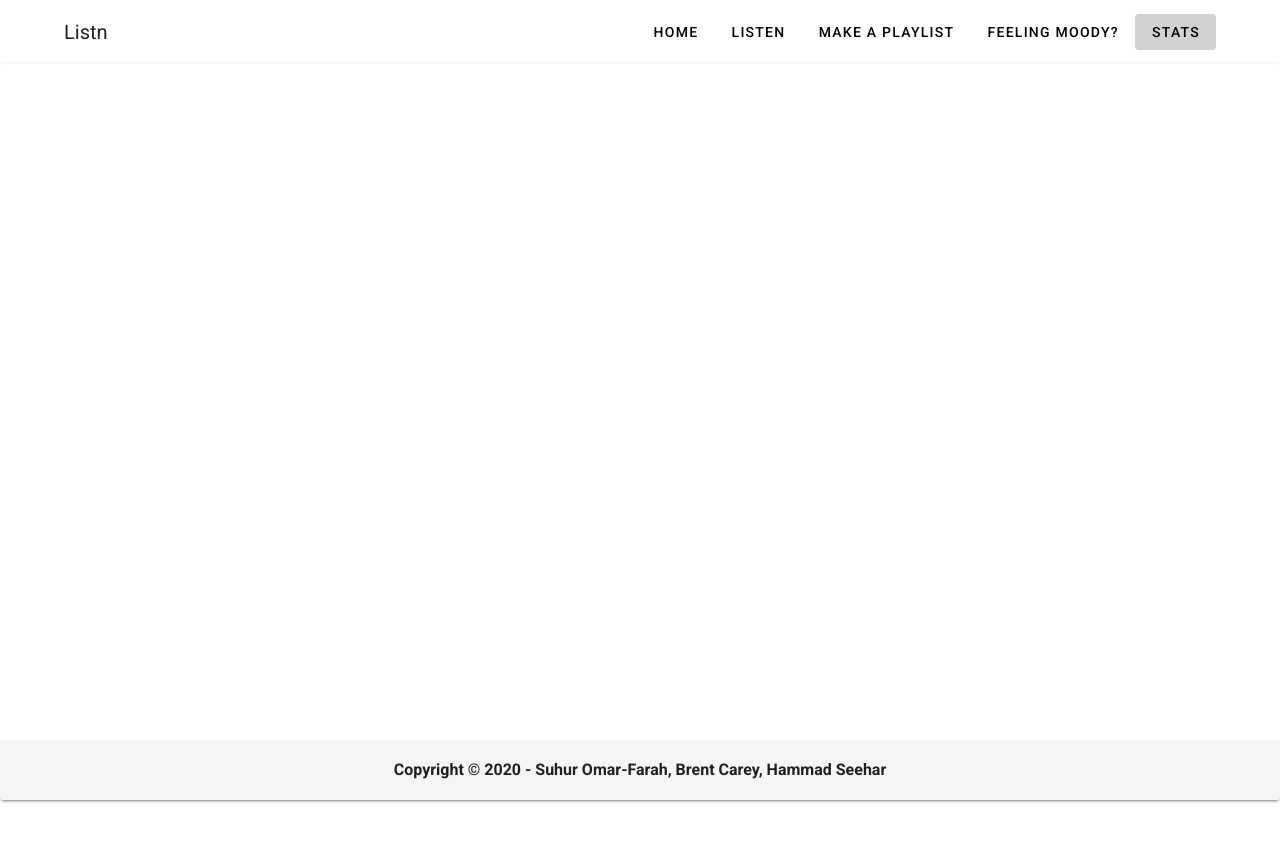
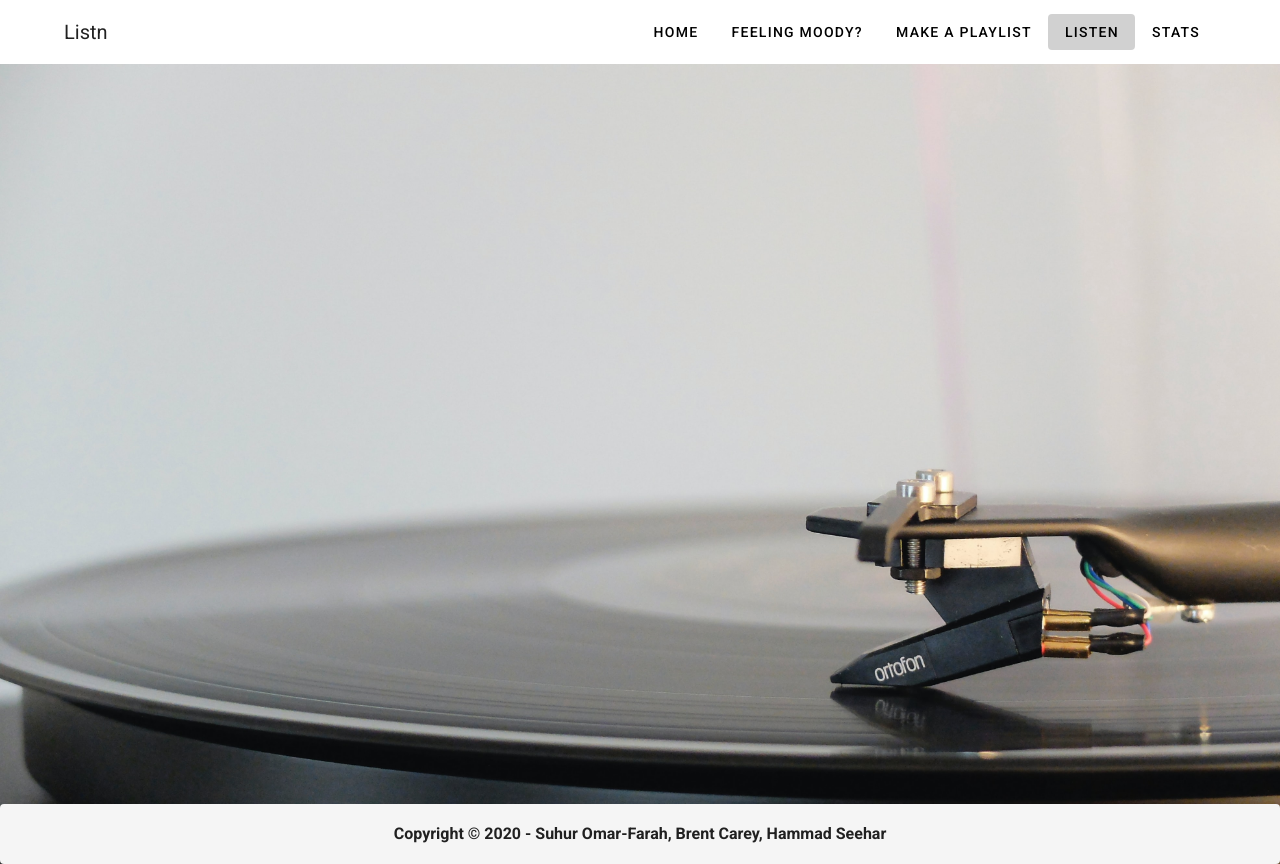
Before and after one commit to suhuromarfarah/Listn, a Vue app: page /Playlist in a window 1280 px wide. Before the commit the page ends 800 px from the top, so only its background shows below. Built offline with nearby package versions, Linux system fonts and the light colour scheme; what vue-youtube-embed would draw is missing.

Commit message:
Stylinggggg

```diff
--- a/src/components/Navbar.vue
+++ b/src/components/Navbar.vue
@@ -10,17 +10,18 @@
         Home
       </v-btn>
 
-      <v-btn text color="black" :to="{name: 'questions'}">
+  <v-btn text color="black" :to="{name: 'Mood'}">
+        Feeling Moody?
+      </v-btn>
+
+ <v-btn text color="black" :to="{name: 'MakePlaylist'}">
+        Make a playlist
+      </v-btn>
+
+      <v-btn text color="black" :to="{name: 'playlist'}">
         Listen
       </v-btn>
 
-      <v-btn text color="black" :to="{name: 'MakePlaylist'}">
-        Make a playlist
-      </v-btn>
-
-       <v-btn text color="black" :to="{name: 'Mood'}">
-        Feeling Moody?
-      </v-btn>
 
 
        <v-btn text color="black" :to="{name: 'musicStat'}">
--- a/src/components/musicStat.vue
+++ b/src/components/musicStat.vue
@@ -5,13 +5,7 @@
 <h3> Listn Stats</h3>
 </div> -->
 
-<div class="img">
-    <img src="../docs/stats.png">
-  </div>
 
-<div class="imagetwo">
-    <img src="../docs/mood.png">
-  </div>
 <div class="pie" >
      <pieChart/>
     </div>
@@ -128,8 +122,8 @@ export default {
 
 <style >
    #landing-page {
-     /* background-color: silver; */
-    background-image: url('../docs/cool.png');
+  background-color: grey;
+    /* background-image: url('../docs/cool.png'); */
     height: 100vh;
     background-position: center;
     background-repeat: no-repeat;
@@ -145,7 +139,7 @@ export default {
   font-family: Arial, Helvetica, sans-serif !important;
    font: size 343oem !important;
   position: relative;
-top: -520px;
+top: -250px;
 left:1200px  !important;
 
 width: 500px;
@@ -166,7 +160,7 @@ position: absolute;
     left:-320px  !important;
     position: relative;
     color:red !important;
-top: -100px !important;
+top: 100px !important;
 
 }
 
@@ -174,15 +168,5 @@ top: -100px !important;
 /* font-family: ui-rounded;  */
 color: white !important;
 }
-.img{
-  left: 1300px;
- top: 10px;
 
-position: relative;
-}
-.imagetwo{
-  left: 520px;
- top: -130px;
-position: relative;
-}
 </style>
--- a/src/router/index.js
+++ b/src/router/index.js
@@ -2,7 +2,8 @@ import Vue from "vue";
 import VueRouter from "vue-router";
 import Dashboard from "../views/Dashboard.vue";
 import Mood from "../views/Mood.vue";
-import Questions from "../views/Questions.vue";
+import Playlist from "../views/Playlist.vue";
+import musicStat from "../components/musicStat.vue";
 
 
 // import Navbar from "src/components/Navbar.vue";
@@ -27,9 +28,9 @@ const routes = [
     component: Dashboard
   },
   {
-    path: "/Questions",
-    name: "questions",
-    component: Questions
+    path: "/Playlist",
+    name: "playlist",
+    component: Playlist
   },
   {
     path: "/MakePlaylist",
@@ -46,9 +47,8 @@ const routes = [
   },
   {
     path: "/musicStat",
-    name: "musicstat",
-    component: () =>
-      import(/* webpackChunkName: "MakePlaylist" */ "../components/musicStat.vue")
+    name: "musicStat",
+    component: musicStat
   }
 
 ];
--- a/src/views/MakePlaylist.vue
+++ b/src/views/MakePlaylist.vue
@@ -244,13 +244,14 @@ import YouTube from "simple-youtube-api";
 }
 
 .card{
-  height: 700px;
+  height: 1100px;
   justify-items: center;
+
 }
 
 .size{
   width: 700px;
-  padding-top: 70px;
+  padding-top: 100px;
 }
 
 .color{
--- a/src/views/Mood.vue
+++ b/src/views/Mood.vue
@@ -22,7 +22,7 @@
     </ul>
     <div>
       <h2> You're feeling
-        <span style='font-weight:900;color:#43D8C9'>
+        <span style='font-weight:900;color:red'>
           <span v-if="this.curMood.value == 'workout' | this.curMood.value == 'working' | this.curMood.value == 'whatever'">like </span>{{  this.curMood.value  }}
         </span>
       </h2>
@@ -30,7 +30,7 @@
       </div>
       </div>
 
-      <h3> Listn suggests  <span style='font-weight:900;color:#43D8C9'> {{  this.videoName  }}. </span>   </h3>
+      <h3> Listn suggests  <span style='font-weight:900;color:red'> {{  this.videoName  }}. </span>   </h3>
 
 
       <youtube :video-id="videoId" :player-vars=" {  autoplay: 1  } " @ready="ready" @playing="playing"></youtube>
@@ -226,12 +226,14 @@ a {
   border: solid 1px black;
   text-align:center;
   background-color: gray;
+  /* background-image: "src/docs/guitar.jpg"; */
+  height:1000px;
 
 
 }
 .selection{
   border: solid 1px black;
-  width: 50%;
+  width: 450px;
   text-align: center;
   margin:auto;
   border-radius: 10%;
--- a/src/views/Playlist.vue
+++ b/src/views/Playlist.vue
@@ -1,6 +1,6 @@
 
 <template>
-<div>
+<div class ="background">
   <template v-for="playlist in playlists">
   <v-card :key='playlist' class="mx-10 ma-10" max-width="350" align="center" tile>
 
@@ -86,10 +86,13 @@ export default {
 </script>
 
 <style scoped>
+
+
+
 .rounded-card{
     border-radius:50px;
     border: 2px solid;
-    width:45px;
+    width: 45px;
     margin: auto;
     display: inline;
 
@@ -105,8 +108,9 @@ export default {
   margin: auto;
   text-align:center;
   padding:10px;
-  background-color: gray;
+  background-color: lightgrey;
   border: 1px solid black;
+
 }
 .logo{
   position:absolute;
@@ -124,5 +128,16 @@ export default {
 .delete{
   padding:10px;
 }
+.background{
+  text-align:center;
+  /* background-color:gray; */
+  padding-top: 300px;
+  padding-left: 750px;
+ background-image: url('../docs/guitar.jpg');
+    height: 100vh;
+    background-position: center;
 
+    background-size: cover;
+
+}
 </style>
--- a/src/views/Questions.vue
+++ b/src/views/Questions.vue
@@ -166,18 +166,7 @@
           title: 'What is your mood?',
         }
       ],
-      xy: [
-        {
-          color: '#e67300',
-          title: 'What genre of music?',
-        }
-      ],
-      generatedPlaylist: [
-        {
-          color: 'grey',
-          title: 'Playlist Title',
-        }
-      ],
+
       mood: ['Happy', 'Sad', 'Romantic', 'Gloomy', "Calm"],
       genre: ['Hip Hop', 'RnB', 'Pop', 'Country', "Rock"],
     }),
```
Also changed, not shown: src/views/Listen.vue (+0 -21 lines).
